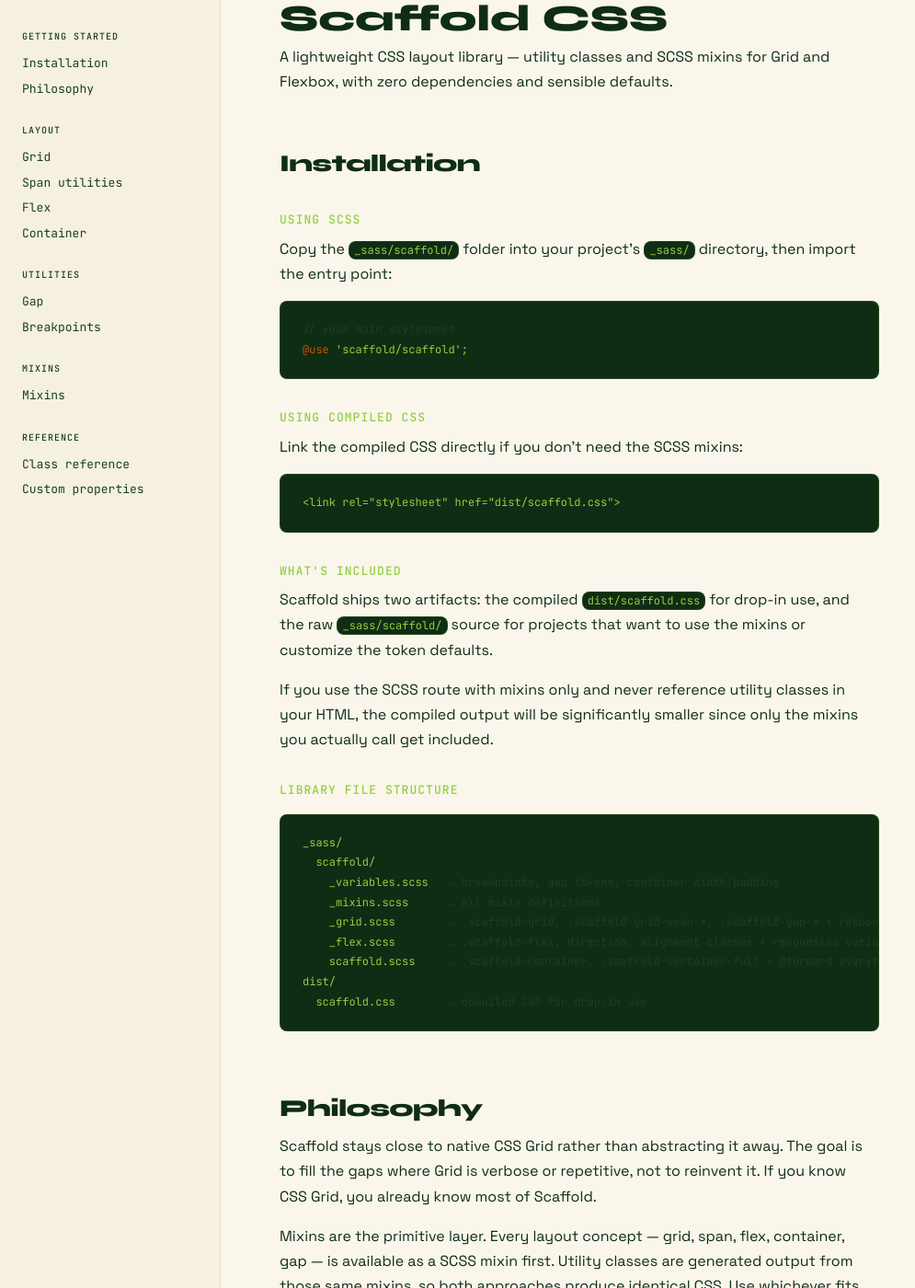
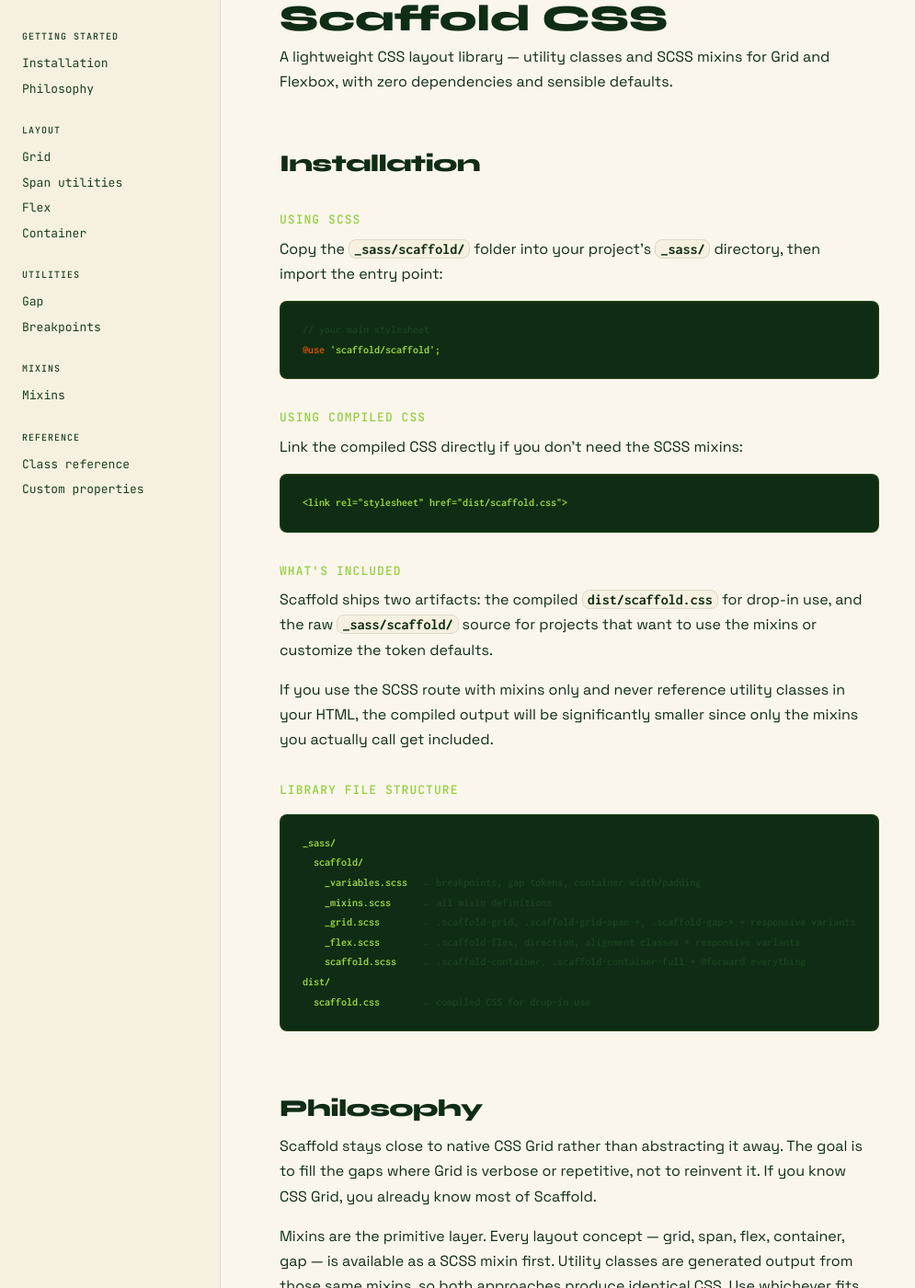
Before and after one commit to naher94/scaffoldcss, a Jekyll site: the page built from docs.html, in a window 1280 px wide and 1400 px high, scrolled down 286 px. Shown: the whole window at 92% size, without its empty margins (0-995 px from the left). Built offline with Jekyll 4.4.1, drawn with Linux system fonts in a browser that asks for light colours.

Commit message:
Update _docs.scss

```diff
--- a/_sass/_docs.scss
+++ b/_sass/_docs.scss
@@ -118,7 +118,7 @@
     margin-bottom: 1rem;
     max-width: 62ch;
     line-height: 1.7;
-    font-weight: 400;
+    // font-weight: 400;
   }
 
   h2 {
@@ -219,14 +219,18 @@
   color: var(--bamboo-green);
 }
 
+// TODO this is the inline code tags
 .docs-main code {
-  font-family: var(--font-mono);
-  font-size: 12px;
-  background: var(--code-bg);
-  border: 1px solid var(--code-border);
+  // font-family: var(--font-mono);
+  @include inconsolata(bold);
+  // font-size: 14px;
+  // background: var(--code-bg); //TODO update this to use dark creme
+  background: var(--dark-creme);
+  // border: 1px solid var(--code-border);
+  border: var(--border);
   border-radius: var(--radius);
   padding: 1px 5px;
-  color: var(--bamboo-green);
+  // color: var(--bamboo-green);
 }
 
 .docs-main pre code {
```
